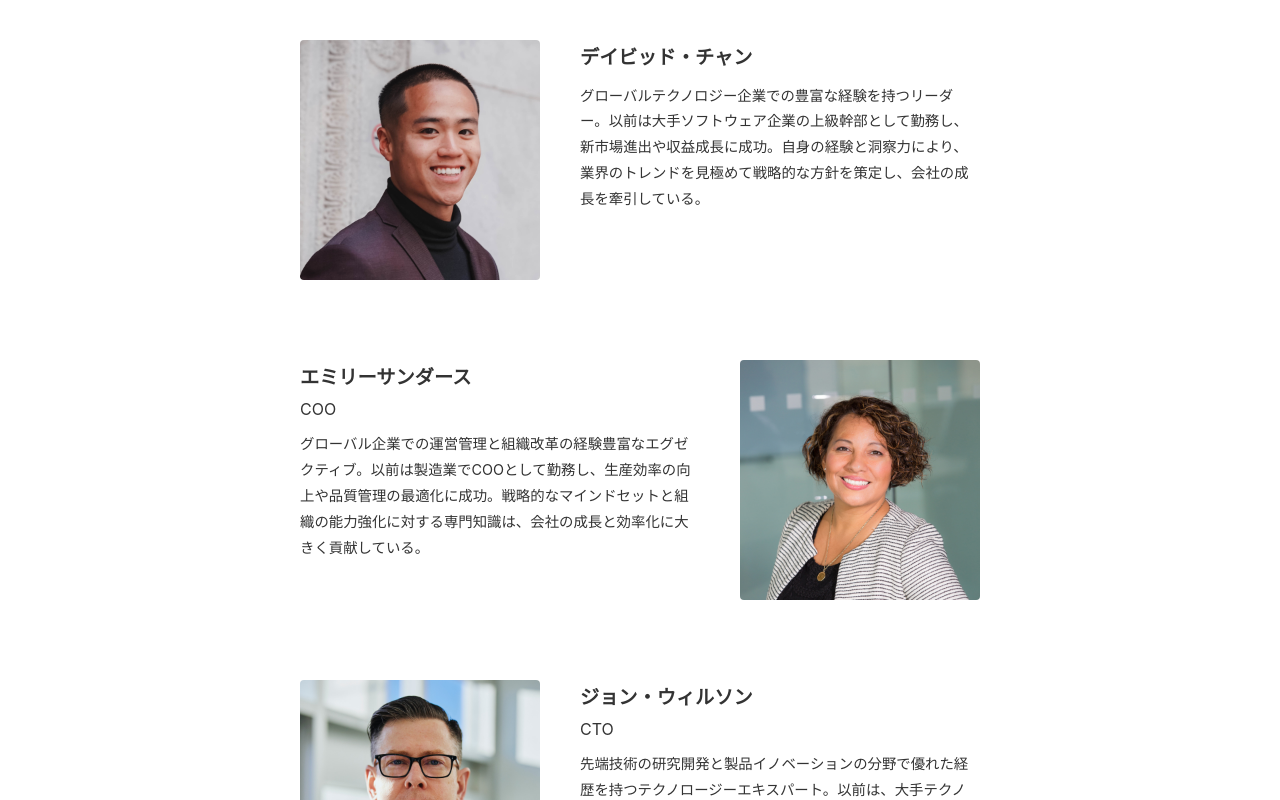
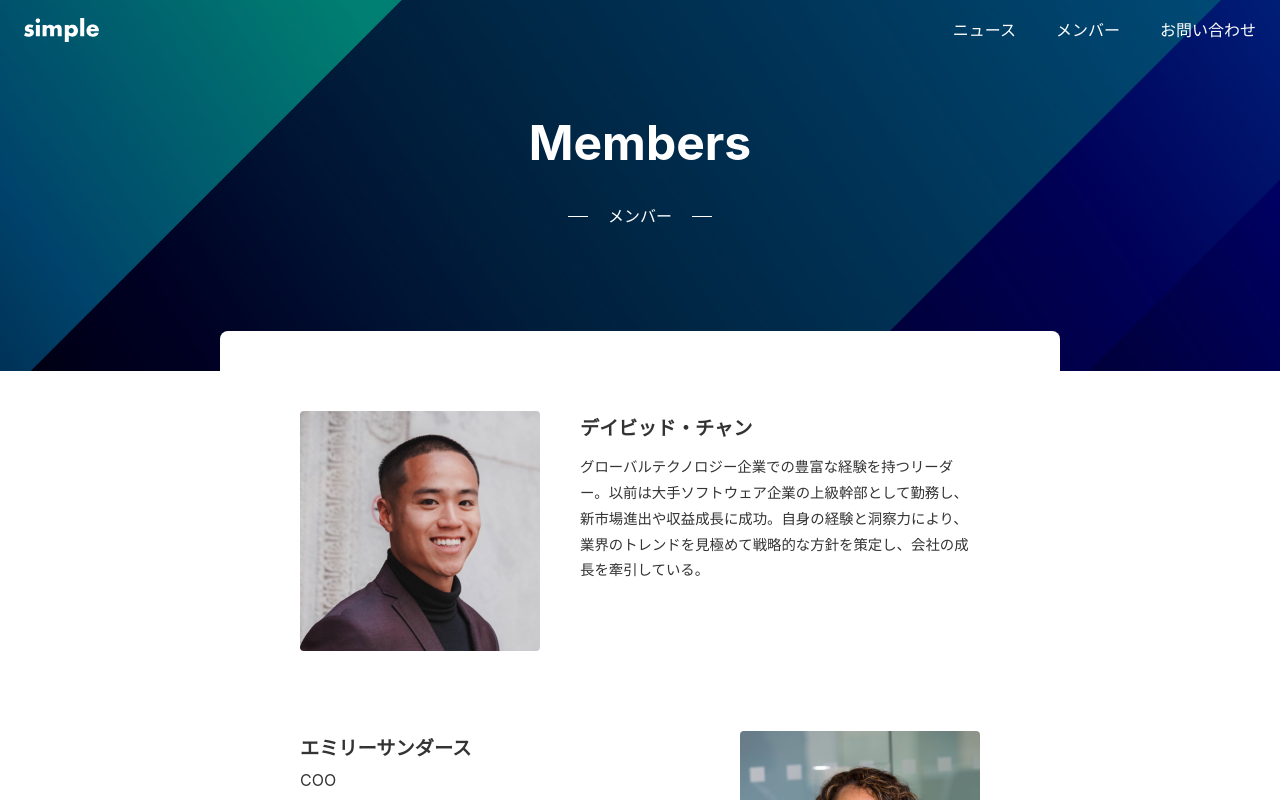
Before and after one commit to hanimako/my-next-project, a Next.js app: page /members in a window 1280 px wide. Shown: the top 800 px of the page. Built offline with nearby package versions, Linux system fonts and the light colour scheme.

Commit message:
4-3-3 コンポーネントを共通化しよう

```diff
--- /dev/null
+++ b/app/_components/Hero/index.module.css
@@ -0,0 +1,68 @@
+.container {
+  position: relative;
+  display: flex;
+  align-items: center;
+  justify-content: center;
+  background-color: rgba(0, 0, 0, 0.5);
+  color: #fff;
+  overflow: hidden;
+  padding: 100px 0;
+}
+
+.title {
+  font-size: 3rem;
+  font-weight: bold;
+  text-align: center;
+  margin-bottom: 1rem;
+}
+
+.sub {
+  display: flex;
+  align-items: center;
+  gap: 20px;
+  margin-bottom: 40px;
+  justify-content: center;
+}
+
+.sub::before {
+  content: "";
+  display: block;
+  height: 1px;
+  width: 20px;
+  background-color: var(--color-text-unpainted);
+}
+
+.sub::after {
+  content: "";
+  display: block;
+  height: 1px;
+  width: 20px;
+  background-color: var(--color-text-unpainted);
+}
+
+.bgimg {
+  position: absolute;
+  top: 0;
+  right: 0;
+  height: 600px;
+  width: 100%;
+  object-fit: cover;
+  object-position: right;
+  display: flex;
+  align-items: center;
+  justify-content: center;
+  z-index: -1;
+}
+
+@media (max-width: 640px) {
+  .container {
+    padding: 100px 0 60px;
+  }
+
+  .title {
+    font-size: 2.4rem;
+    font-weight: bold;
+    text-align: center;
+    margin-bottom: 1rem;
+  }
+}
--- /dev/null
+++ b/app/_components/Hero/index.tsx
@@ -0,0 +1,25 @@
+import Image from "next/image";
+import styles from "./index.module.css";
+
+type Props = {
+  title: string;
+  sub: string;
+};
+
+export default function Hero({ title, sub }: Props) {
+  return (
+    <section className={styles.container}>
+      <div>
+        <h1 className={styles.title}>{title}</h1>
+        <p className={styles.sub}>{sub}</p>
+      </div>
+      <Image
+        className={styles.bgimg}
+        src="/img-mv.jpg"
+        alt=""
+        width={4000}
+        height={1200}
+      />
+    </section>
+  );
+}
--- a/app/members/layout.tsx
+++ b/app/members/layout.tsx
@@ -1,9 +1,15 @@
 import Sheet from "@/app/_components/Sheet";
+import Hero from "@/app/_components/Hero";
 
 type Props = {
   children: React.ReactNode;
 };
 
 export default function RootLayout({ children }: Props) {
-  return <Sheet>{children}</Sheet>;
+  return (
+    <>
+      <Hero title="Members" sub="メンバー" />
+      <Sheet>{children}</Sheet>
+    </>
+  );
 }
```
